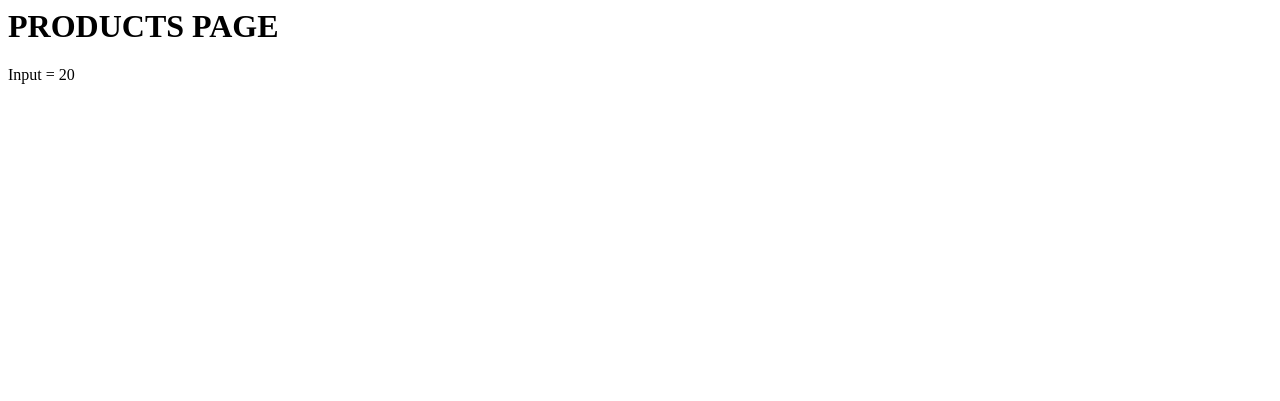
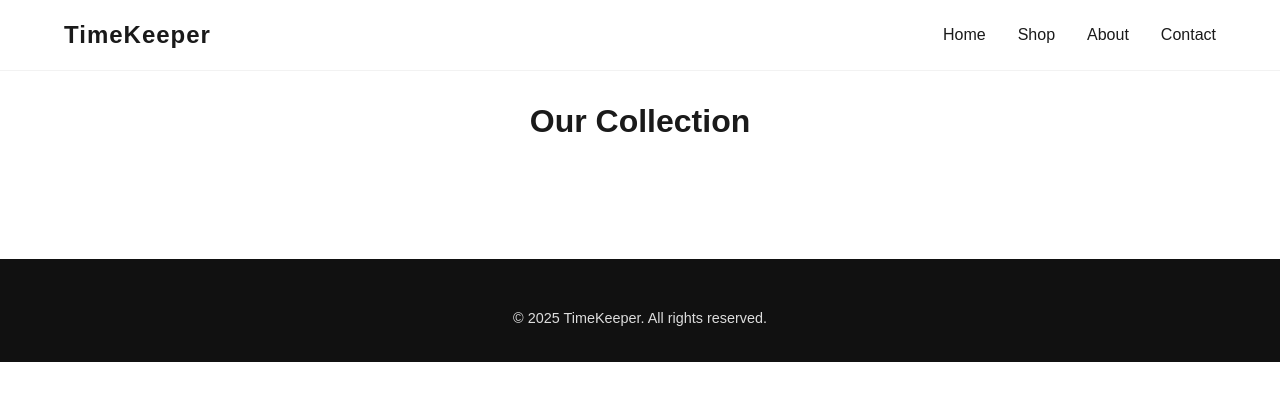
Before and after one commit to DimosTheocharis/watchShop, a Flask app: page /products in a window 1280 px wide. Shown: the top 401 px of the page. Run offline with Flask 3, Linux system fonts and the light colour scheme; data that the repository does not hold is empty; some libraries are stand-ins or nearby versions.

Commit message:
Products.html setup

```diff
--- /dev/null
+++ b/static/products.css
@@ -0,0 +1,78 @@
+/* static/products.css */
+
+/* Grid of product cards */
+.product-grid {
+    display: grid;
+    grid-template-columns: repeat(auto-fit, minmax(280px, 1fr));
+    gap: 2rem;
+    margin-bottom: 4rem;
+  }
+
+  /* Individual card */
+  .product-card {
+    border: 1px solid #eee;
+    border-radius: 1rem;
+    overflow: hidden;
+    background: #fff;
+    transition: transform .3s ease, box-shadow .3s ease;
+  }
+
+  .product-card:hover {
+    transform: translateY(-6px);
+    box-shadow: 0 8px 24px rgba(0,0,0,.1);
+  }
+
+  .product-card img {
+    width: 100%;
+    height: auto;
+    display: block;
+  }
+
+  /* Card content */
+  .product-info {
+    padding: 1rem 1.25rem 2rem;
+  }
+
+  .product-info h2 {
+    font-size: 1.25rem;
+    margin: .5rem 0;
+    font-weight: 500;
+  }
+
+  .product-info .description {
+    font-size: 0.9rem;
+    color: #555;
+    margin-bottom: 1rem;
+  }
+
+  .product-info .price {
+    font-weight: 600;
+    margin-bottom: .75rem;
+  }
+
+  .product-info .likes {
+    font-size: 0.9rem;
+    display: flex;
+    align-items: center;
+    gap: 0.5rem;
+    margin-bottom: 1rem;
+  }
+
+  .product-info .likes i {
+    color: #e74c3c;
+  }
+
+  /* Like button */
+  .like-btn {
+    display: inline-block;
+    background: #111;
+    color: #fff;
+    padding: 0.5rem 1.5rem;
+    border-radius: 2rem;
+    font-size: 0.9rem;
+    transition: background .3s ease;
+  }
+
+  .like-btn:hover {
+    background: #444;
+  }
--- a/templates/products.html
+++ b/templates/products.html
@@ -1,3 +1,47 @@
+<!DOCTYPE html>
+<html lang="en">
+<head>
+  <meta charset="UTF-8" />
+  <meta name="viewport" content="width=device-width, initial-scale=1.0" />
+  <title>ChronoTime | Shop</title>
+  <!-- Global styles -->
+  <link href="{{ url_for('static', filename='homepage.css') }}" rel="stylesheet"/>
+  <!-- Products-page overrides -->
+  <link href="{{ url_for('static', filename='products.css') }}" rel="stylesheet"/>
+</head>
+<body>
 
-<h1>PRODUCTS PAGE</h1>
-<p>Input = {{var}}</p>
+  <!-- Header (same as homepage) -->
+  <header>
+    <div class="container nav">
+      <a href="/" class="logo">TimeKeeper</a>
+      <ul class="nav-links" id="navLinks">
+        <li><a href="/">Home</a></li>
+        <li><a href="/products">Shop</a></li>
+        <li><a href="#">About</a></li>
+        <li><a href="#contact">Contact</a></li>
+      </ul>
+      <div class="menu-toggle" id="menuToggle">&#9776;</div>
+    </div>
+  </header>
+
+  <main class="container" style="padding-top:6rem;">
+    <h1 class="section-title">Our Collection</h1>
+    <div id="product-grid" class="product-grid">
+      <!-- JS will inject cards here -->
+    </div>
+  </main>
+
+  <!-- Footer (same as homepage) -->
+  <footer>
+    <ul class="socials">
+      <li aria-label="Instagram"><i class="fa-brands fa-instagram"></i></li>
+      <li aria-label="Facebook"><i class="fa-brands fa-facebook"></i></li>
+      <li aria-label="Twitter"><i class="fa-brands fa-x-twitter"></i></li>
+    </ul>
+    <p>&copy; 2025 TimeKeeper. All rights reserved.</p>
+  </footer>
+
+  <script src="{{ url_for('static', filename='homepage.js') }}"></script>
+</body>
+</html>
```
Also changed, not shown: static/products.js (+37 -0 lines).
